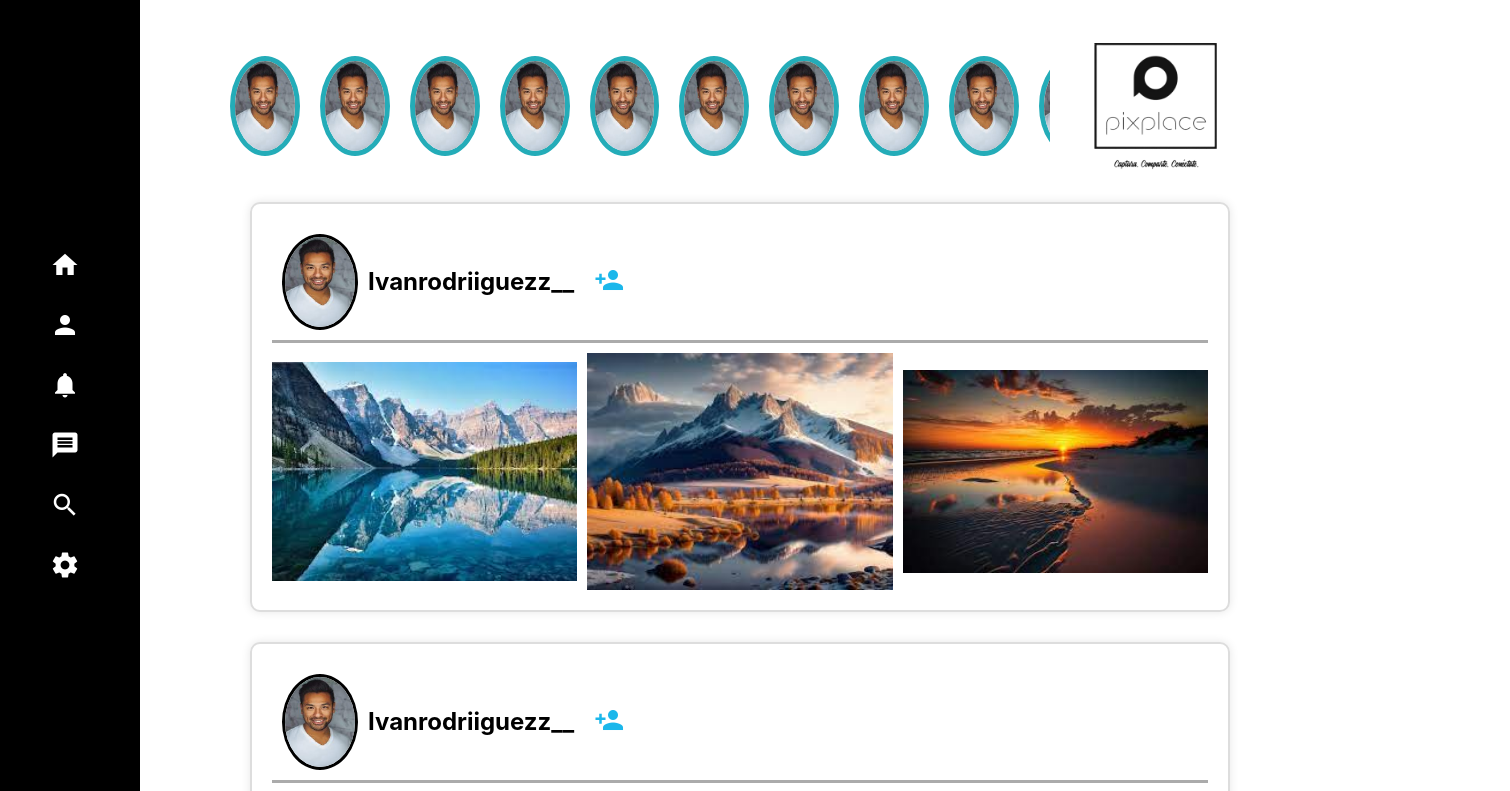
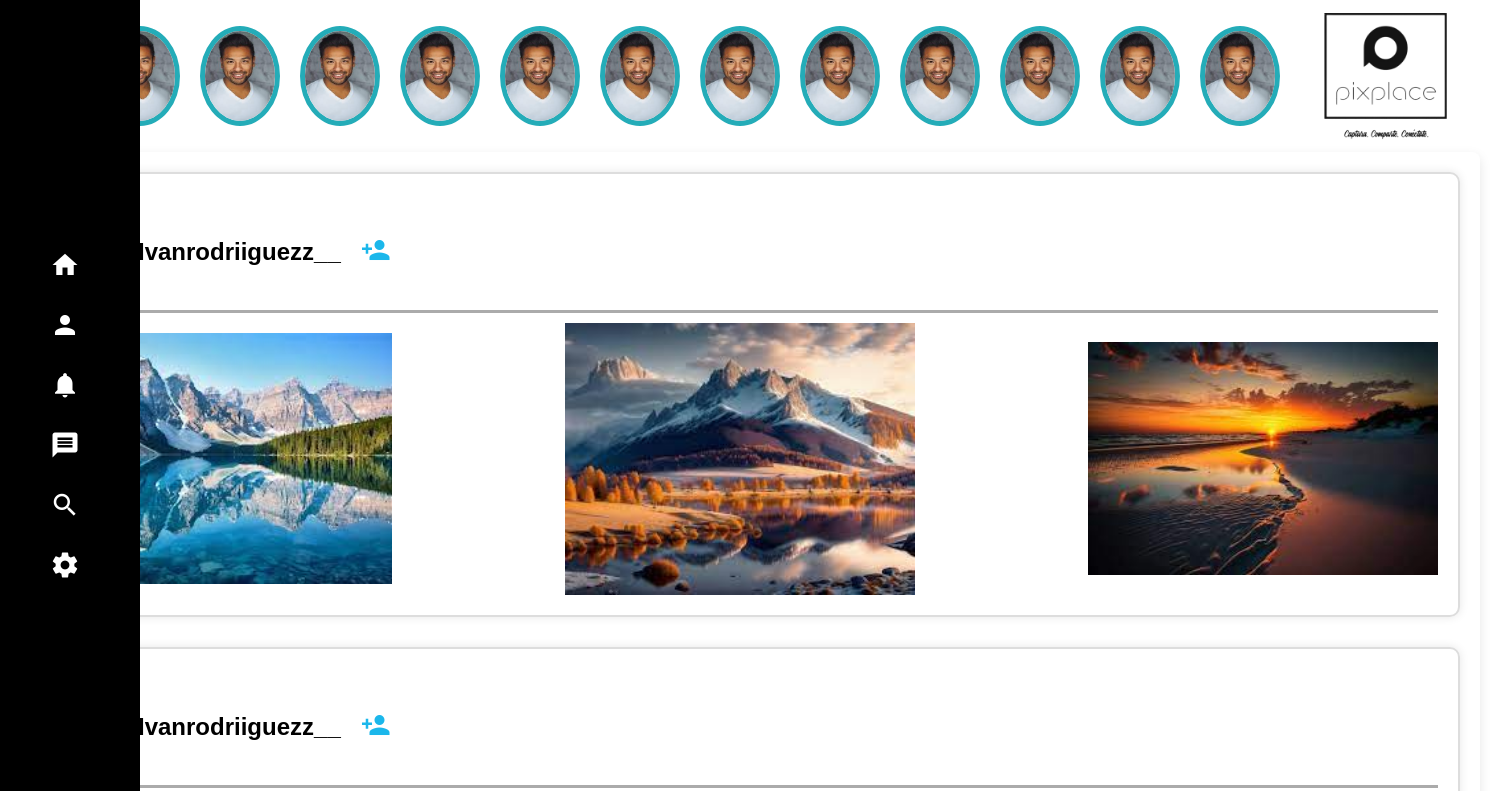
Before and after one commit to Alvaro759/red-social, a React (Create React App) app in the folder client/: page /home in a window 1280 px wide. Shown: the top 791 px of the page, 1510 px wide, since content can reach past the window. Built offline with nearby package versions, Linux system fonts and the light colour scheme.

Commit message:
codigos svss

```diff
--- a/client/src/App.css
+++ b/client/src/App.css
@@ -31,6 +31,9 @@ body {
   color: #000000;
   position: relative;
   overflow: hidden;
+  display: flex;
+  align-items: center;
+  justify-content: center;
 }
 .fondoForm {
   position: absolute;
@@ -72,6 +75,10 @@ button {
   padding: 10px;
   border: 1px solid #ccc;
   border-radius: 4px;
+}
+
+button {
+  width: 100%;
 }
 
 input[type="text"],
--- a/client/src/App.js
+++ b/client/src/App.js
@@ -1,27 +1,10 @@
-/**import React from "react";
+import React from "react";
+import { BrowserRouter as Router, Routes, Route } from "react-router-dom";
 import "./App.css";
 import logo from "./logo.png";
 import fondoForm from "./fondoForm.avif";
-
-function NavigationMenu() {
-  return (
-    <body>
-      <div class="container">
-        <form class="login-form">
-          <h2>Inicia Sesión</h2>
-          <input type="text" placeholder="Correo Electronico" />
-          <input type="password" placeholder="Contraseña" />
-          <button type="submit">Entrar</button>
-          <a href="s">¿Olvidaste tu contraseña?</a>
-          <hr />
-          <button type="button" class="create-account-btn">
-            Crea una cuenta
-          </button>
-        </form>
-      </div>
-    </body>
-  );
-}
+import Portada from "./Portada";
+import NavigationMenu from "./NavigationMenu";
 
 function App() {
   return (
@@ -32,121 +15,20 @@ function App() {
         </section>
         <section className="sectionForm">
           <img src={fondoForm} className="fondoForm" alt="fondoForm" />
-          <NavigationMenu />
+          <NavigationMenu /> {/* Utiliza el componente NavigationMenu aquí */}
         </section>
       </header>
     </div>
   );
 }
 
-export default App;**/
-
-import React from "react";
-import "./portada.css";
-import logo from "./logo.png";
-import fotoPerfil from "./usuario1.jpeg";
-import fotoPerfil1 from "./foto1.jpeg";
-import fotoPerfil2 from "./foto2.jpeg";
-import fotoPerfil3 from "./foto3.jpeg";
-
-function Menu() {
+export default function MyApp() {
   return (
-    <header className="sidebar">
-      <nav>
-        <ul>
-          <li>
-            <a href="d">
-              <span className="material-icons">home</span>
-            </a>
-          </li>
-          <li>
-            <a href="d">
-              <span className="material-icons">person</span>
-            </a>
-          </li>
-          <li>
-            <a href="d">
-              <span className="material-icons">notifications</span>
-            </a>
-          </li>
-          <li>
-            <a href="d">
-              <span className="material-icons">message</span>
-            </a>
-          </li>
-          <li>
-            <a href="d">
-              <span className="material-icons">search</span>
-            </a>
-          </li>
-          <li>
-            <a href="d">
-              <span className="material-icons">settings</span>
-            </a>
-          </li>
-        </ul>
-      </nav>
-    </header>
+    <Router>
+      <Routes>
+        <Route path="/" element={<App />} />
+        <Route path="/home" element={<Portada />} />
+      </Routes>
+    </Router>
   );
 }
-
-function Historias() {
-  return (
-    <div className="historias">
-      <img className="fotohistoria" src={fotoPerfil} alt=""></img>
-      <img className="fotohistoria" src={fotoPerfil} alt=""></img>
-      <img className="fotohistoria" src={fotoPerfil} alt=""></img>
-      <img className="fotohistoria" src={fotoPerfil} alt=""></img>
-      <img className="fotohistoria" src={fotoPerfil} alt=""></img>
-      <img className="fotohistoria" src={fotoPerfil} alt=""></img>
-      <img className="fotohistoria" src={fotoPerfil} alt=""></img>
-      <img className="fotohistoria" src={fotoPerfil} alt=""></img>
-      <img className="fotohistoria" src={fotoPerfil} alt=""></img>
-      <img className="fotohistoria" src={fotoPerfil} alt=""></img>
-      <img className="fotohistoria" src={fotoPerfil} alt=""></img>
-      <img className="fotohistoria" src={fotoPerfil} alt=""></img>
-      <img className="fotohistoria" src={fotoPerfil} alt=""></img>
-    </div>
-  );
-}
-
-function Publicaciones() {
-  return (
-    <div className="publicaciones">
-      <div className="contenidoSuperior">
-        <img className="fotoperfil" src={fotoPerfil} alt=""></img>
-        <h2>Ivanrodriiguezz__</h2>
-        <br />
-        <br />
-        <div className="BtnSeguir">
-          <a href="d">
-            <span className="material-icons">person_add</span>
-          </a>
-        </div>
-      </div>
-      <div className="contenidoInferior">
-        <img src={fotoPerfil1} alt=""></img>
-        <img src={fotoPerfil2} alt=""></img>
-        <img src={fotoPerfil3} alt=""></img>
-      </div>
-    </div>
-  );
-}
-
-function Portada() {
-  return (
-    <div className="main">
-      <Menu />
-      <div className="encabezado">
-        <Historias />
-        <img src={logo} className="App-logo1" alt="logo" />
-      </div>
-      <div className="container">
-        <Publicaciones />
-        <Publicaciones />
-      </div>
-    </div>
-  );
-}
-
-export default Portada;
--- /dev/null
+++ b/client/src/Menu.js
@@ -0,0 +1,44 @@
+import React from "react";
+
+function Menu() {
+  return (
+    <header className="sidebar">
+      <nav>
+        <ul>
+          <li>
+            <a href="d">
+              <span className="material-icons">home</span>
+            </a>
+          </li>
+          <li>
+            <a href="d">
+              <span className="material-icons">person</span>
+            </a>
+          </li>
+          <li>
+            <a href="d">
+              <span className="material-icons">notifications</span>
+            </a>
+          </li>
+          <li>
+            <a href="d">
+              <span className="material-icons">message</span>
+            </a>
+          </li>
+          <li>
+            <a href="d">
+              <span className="material-icons">search</span>
+            </a>
+          </li>
+          <li>
+            <a href="d">
+              <span className="material-icons">settings</span>
+            </a>
+          </li>
+        </ul>
+      </nav>
+    </header>
+  );
+}
+
+export default Menu;
--- /dev/null
+++ b/client/src/NavigationMenu.js
@@ -0,0 +1,24 @@
+import React from "react";
+import { Link } from "react-router-dom";
+
+function NavigationMenu() {
+  return (
+    <div className="container">
+      <form className="login-form">
+        <h2>Inicia Sesión</h2>
+        <input type="text" placeholder="Correo Electrónico" />
+        <input type="password" placeholder="Contraseña" />
+        <Link to="/home">
+          <button type="submit">Entrar</button>
+        </Link>
+        <a href="/">¿Olvidaste tu contraseña?</a>
+        <hr />
+        <button type="button" className="create-account-btn">
+          Crea una cuenta
+        </button>
+      </form>
+    </div>
+  );
+}
+
+export default NavigationMenu;
--- a/client/src/Portada.js
+++ b/client/src/Portada.js
@@ -1,62 +1,66 @@
 import React from "react";
 import "./portada.css";
+import logo from "./logo.png";
+import fotoPerfil from "./usuario1.jpeg";
+import fotoPerfil1 from "./foto1.jpeg";
+import fotoPerfil2 from "./foto2.jpeg";
+import fotoPerfil3 from "./foto3.jpeg";
+import Menu from "./Menu";
 
-function Menu() {
+function Historias() {
   return (
-    <header>
-      <nav>
-        <ul>
-          <li>
-            <a href="d">
-              <i className="material-icons">home</i>
-            </a>
-          </li>
-          <li>
-            <a href="d">
-              <i className="material-icons">person</i>
-            </a>
-          </li>
-          <li>
-            <a href="d">
-              <i className="material-icons">notifications</i>
-            </a>
-          </li>
-          <li>
-            <a href="d">
-              <i className="material-icons">message</i>
-            </a>
-          </li>
-          <li>
-            <a href="d">
-              <i className="material-icons">search</i>
-            </a>
-          </li>
-          <li>
-            <a href="d">
-              <i className="material-icons">settings</i>
-            </a>
-          </li>
-        </ul>
-      </nav>
-    </header>
+    <div className="historias">
+      <img className="fotohistoria" src={fotoPerfil} alt=""></img>
+      <img className="fotohistoria" src={fotoPerfil} alt=""></img>
+      <img className="fotohistoria" src={fotoPerfil} alt=""></img>
+      <img className="fotohistoria" src={fotoPerfil} alt=""></img>
+      <img className="fotohistoria" src={fotoPerfil} alt=""></img>
+      <img className="fotohistoria" src={fotoPerfil} alt=""></img>
+      <img className="fotohistoria" src={fotoPerfil} alt=""></img>
+      <img className="fotohistoria" src={fotoPerfil} alt=""></img>
+      <img className="fotohistoria" src={fotoPerfil} alt=""></img>
+      <img className="fotohistoria" src={fotoPerfil} alt=""></img>
+      <img className="fotohistoria" src={fotoPerfil} alt=""></img>
+      <img className="fotohistoria" src={fotoPerfil} alt=""></img>
+      <img className="fotohistoria" src={fotoPerfil} alt=""></img>
+    </div>
+  );
+}
+
+function Publicaciones() {
+  return (
+    <div className="publicaciones">
+      <div className="contenidoSuperior">
+        <img className="fotoperfil" src={fotoPerfil} alt=""></img>
+        <h2>Ivanrodriiguezz__</h2>
+        <br />
+        <br />
+        <div className="BtnSeguir">
+          <a href="d">
+            <span className="material-icons">person_add</span>
+          </a>
+        </div>
+      </div>
+      <div className="contenidoInferior">
+        <img src={fotoPerfil1} alt=""></img>
+        <img src={fotoPerfil2} alt=""></img>
+        <img src={fotoPerfil3} alt=""></img>
+      </div>
+    </div>
   );
 }
 
 function Portada() {
   return (
-    <div className="post">
+    <div className="main">
       <Menu />
-      <div className="user-info">
-        <img src="avatar.jpg" alt="Avatar del Usuario" />
-        <h3>Nombre del Usuario</h3>
+      <div className="encabezado">
+        <Historias />
+        <img src={logo} className="App-logo1" alt="logo" />
       </div>
-      <div className="post-content">
-        <p>Contenido de la publicación...</p>
-        <div className="interactions">
-          <button className="like-btn">Me Gusta</button>
-          <button className="comment-btn">Comentar</button>
-        </div>
-        <div className="comments">{/* Aquí se mostrarán los comentarios */}</div>
+      <div className="container">
+        <Publicaciones />
+        <Publicaciones />
       </div>
     </div>
   );
--- a/client/src/portada.css
+++ b/client/src/portada.css
@@ -53,6 +53,7 @@
 .main {
   margin-left: 200px;
   padding: 30px;
+  height: 100vh;
 }
 
 .container {
--- a/package.json
+++ b/package.json
@@ -13,6 +13,7 @@
     "react": "^18.2.0",
     "react-dom": "^18.2.0",
     "react-router-dom": "^6.22.1",
+    "react-scripts": "^5.0.1",
     "web-vitals": "^3.5.2"
   }
 }
```
Also changed, not shown: 1 other file (tests, documents, lock files or other folders).
